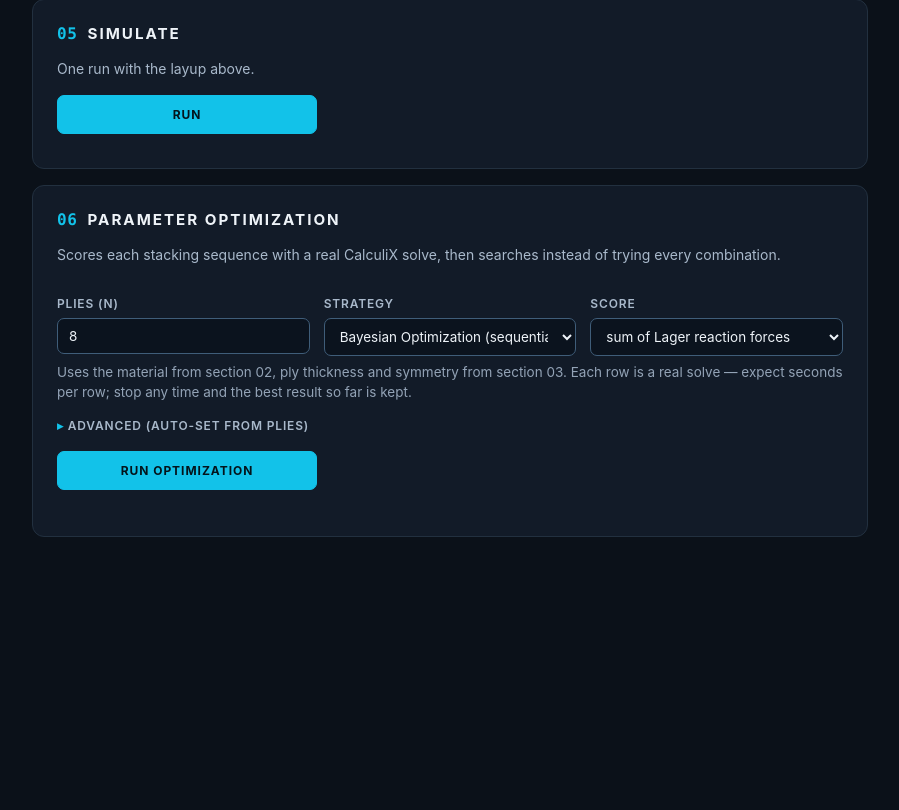
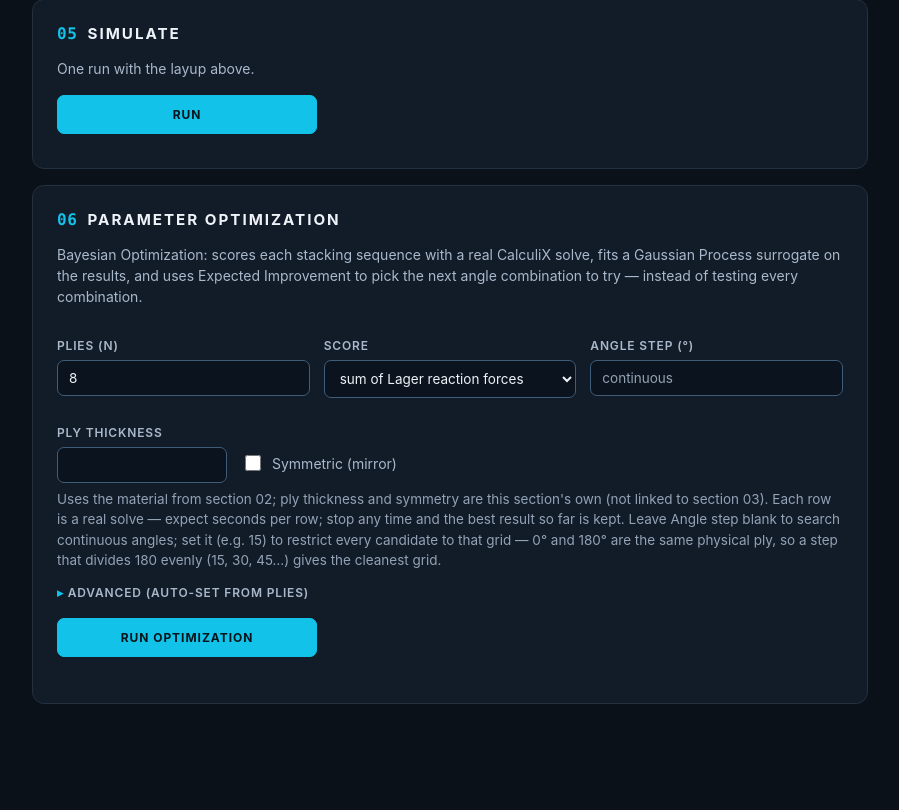
Before and after one commit to alexares211/fem-automation, a Flask app: page / in a window 1280 px wide. Shown: the part 1874-2684 px from the top of the page, without its empty margins (190-1089 px from the left). Before the commit the page ends 2411 px from the top, so only its background shows below. Run offline with Flask 3, Linux system fonts and the light colour scheme.

Commit message:
parameter optimizar with Bayesian method only

```diff
--- a/app.py
+++ b/app.py
@@ -156,6 +156,7 @@
                 evaluator, n_plies, symmetric=symmetric,
                 n_init=params["n_init"], n_iter=params["n_iter"],
                 xi=params["xi"], rng=rng, on_eval=on_eval,
+                angle_step=params["angle_step"],
             )
         else:
             result = genetic_search_then_verify(
@@ -163,6 +164,7 @@
                 n_init=params["n_init"], pop_size=params["pop_size"],
                 n_generations=params["n_generations"], top_k=params["top_k"],
                 rng=rng, on_eval=on_eval,
+                angle_step=params["angle_step"],
             )
         job["result"] = result
     except SurrogateError as e:
@@ -206,11 +208,14 @@
             "pop_size": int(data.get("pop_size") or 200),
             "n_generations": int(data.get("n_generations") or 60),
             "top_k": int(data.get("top_k") or 3),
+            "angle_step": float(data["angle_step"]) if str(data.get("angle_step") or "").strip() else None,
         }
     except (TypeError, ValueError):
         return jsonify({"ok": False, "error": "Bad numeric input in the optimization settings."})
     if params["reduce"] not in ("sum", "max"):
         return jsonify({"ok": False, "error": "reduce must be 'sum' or 'max'."})
+    if params["angle_step"] is not None and not (0 < params["angle_step"] <= 180):
+        return jsonify({"ok": False, "error": "Angle step must be a positive number, at most 180."})
 
     if not output_folder:
         return jsonify({"ok": False, "error": "Please provide an output folder for the search."})
--- a/templates/index.html
+++ b/templates/index.html
@@ -312,19 +312,12 @@
 
     <section class="panel" id="optSection">
       <div class="sec-head"><span class="sec-num">06</span><h2 class="sec-title">Parameter Optimization</h2></div>
-      <p class="sec-note">Scores each stacking sequence with a real CalculiX solve, then searches instead of trying every combination.</p>
+      <p class="sec-note">Bayesian Optimization: scores each stacking sequence with a real CalculiX solve, fits a Gaussian Process surrogate on the results, and uses Expected Improvement to pick the next angle combination to try &mdash; instead of testing every combination.</p>
 
       <div class="row">
         <div>
           <label for="bo_num_plies">Plies (N)</label>
           <input type="number" id="bo_num_plies" value="8" step="1" min="1">
-        </div>
-        <div>
-          <label for="bo_strategy">Strategy</label>
-          <select id="bo_strategy">
-            <option value="bayesian" selected>Bayesian Optimization (sequential)</option>
-            <option value="genetic">Search-then-verify (genetic algorithm)</option>
-          </select>
         </div>
         <div>
           <label for="bo_reduce">Score</label>
@@ -333,8 +326,21 @@
             <option value="max">max Lager reaction force</option>
           </select>
         </div>
+        <div>
+          <label for="bo_angle_step">Angle step (&deg;)</label>
+          <input type="number" id="bo_angle_step" value="" step="1" min="0" placeholder="continuous">
+        </div>
       </div>
-      <div class="hint">Uses the material from section&nbsp;02, ply thickness and symmetry from section&nbsp;03. Each row is a real solve &mdash; expect seconds per row; stop any time and the best result so far is kept.</div>
+      <div class="row" style="margin-top:12px; align-items:flex-end;">
+        <div style="max-width:170px;">
+          <label for="bo_thickness">Ply thickness</label>
+          <input type="number" id="bo_thickness" step="any" min="0">
+        </div>
+        <label class="check" style="margin-bottom:9px;">
+          <input type="checkbox" id="bo_symmetric"> Symmetric (mirror)
+        </label>
+      </div>
+      <div class="hint">Uses the material from section&nbsp;02; ply thickness and symmetry are this section's own (not linked to section&nbsp;03). Each row is a real solve &mdash; expect seconds per row; stop any time and the best result so far is kept. Leave Angle step blank to search continuous angles; set it (e.g. 15) to restrict every candidate to that grid &mdash; 0&deg; and 180&deg; are the same physical ply, so a step that divides 180 evenly (15, 30, 45&hellip;) gives the cleanest grid.</div>
 
       <details class="advanced" id="bo_advanced">
         <summary>Advanced (auto-set from Plies)</summary>
@@ -342,11 +348,6 @@
           <div><label for="bo_n_init">Initial samples</label><input type="number" id="bo_n_init" value="8" step="1" min="1"></div>
           <div><label for="bo_n_iter">EI iterations</label><input type="number" id="bo_n_iter" value="15" step="1" min="0"></div>
           <div><label for="bo_xi">Exploration &xi;</label><input type="number" id="bo_xi" value="0.01" step="0.005" min="0"></div>
-        </div>
-        <div class="row" id="bo_genetic_fields" style="display:none;">
-          <div><label for="bo_pop_size">GA population</label><input type="number" id="bo_pop_size" value="200" step="10" min="10"></div>
-          <div><label for="bo_n_generations">GA generations</label><input type="number" id="bo_n_generations" value="60" step="5" min="1"></div>
-          <div><label for="bo_top_k">Verify top-k</label><input type="number" id="bo_top_k" value="3" step="1" min="1"></div>
         </div>
       </details>
 
@@ -1081,26 +1082,17 @@
 (function () {
   const btn = document.getElementById("boBtn");
   if (!btn) return;
-  const strategySel = document.getElementById("bo_strategy");
-  const bayesFields = document.getElementById("bo_bayes_fields");
-  const geneticFields = document.getElementById("bo_genetic_fields");
   const progress = document.getElementById("boProgress");
   const summaryBox = document.getElementById("boSummary");
   const tableBox = document.getElementById("boTableBox");
 
-  strategySel.addEventListener("change", () => {
-    const isBayes = strategySel.value === "bayesian";
-    bayesFields.style.display = isBayes ? "flex" : "none";
-    geneticFields.style.display = isBayes ? "none" : "flex";
-  });
-
-  // ---- auto-set the advanced (Initial samples / EI iterations / Exploration /
-  // GA population / GA generations / Verify top-k) fields from how many free
-  // angles the search actually has to explore, so nobody has to understand the
-  // algorithm just to run it. Stops overwriting a field once the user has
-  // edited it by hand -- the "just in case" escape hatch stays untouched. ----
+  // ---- auto-set the advanced (Initial samples / EI iterations / Exploration)
+  // fields from how many free angles the search actually has to explore, so
+  // nobody has to understand the algorithm just to run it. Stops overwriting
+  // a field once the user has edited it by hand -- the "just in case" escape
+  // hatch stays untouched. ----
   const clamp = (v, lo, hi) => Math.min(hi, Math.max(lo, Math.round(v)));
-  const advancedIds = ["bo_n_init", "bo_n_iter", "bo_xi", "bo_pop_size", "bo_n_generations", "bo_top_k"];
+  const advancedIds = ["bo_n_init", "bo_n_iter", "bo_xi"];
   let advancedTouched = false;
   advancedIds.forEach(id => {
     document.getElementById(id).addEventListener("input", () => { advancedTouched = true; });
@@ -1108,7 +1100,7 @@
 
   function freePlyCount() {
     const n = Math.max(1, parseInt(document.getElementById("bo_num_plies").value, 10) || 1);
-    const symmetric = !!(document.getElementById("layupSym") || {}).checked;
+    const symmetric = !!(document.getElementById("bo_symmetric") || {}).checked;
     return symmetric ? Math.ceil(n / 2) : n;
   }
 
@@ -1118,12 +1110,9 @@
     document.getElementById("bo_n_init").value = clamp(2 * half + 2, 6, 20);
     document.getElementById("bo_n_iter").value = clamp(3 * half + 5, 10, 30);
     document.getElementById("bo_xi").value = "0.01";
-    document.getElementById("bo_pop_size").value = clamp(25 * half, 100, 300);
-    document.getElementById("bo_n_generations").value = 60;
-    document.getElementById("bo_top_k").value = 3;
   }
   document.getElementById("bo_num_plies").addEventListener("input", applyAutoDefaults);
-  (document.getElementById("layupSym") || { addEventListener() {} }).addEventListener("change", applyAutoDefaults);
+  document.getElementById("bo_symmetric").addEventListener("change", applyAutoDefaults);
   applyAutoDefaults();
 
   const seqStr = (arr) => "[ " + arr.map(a => fmtNum(a, 1) + "°").join(" / ") + " ]";
@@ -1131,37 +1120,46 @@
   let boJobId = null;
   let boPollTimer = null;
   let boHistoryLen = 0;
+  let boLastHistory = [];
+  let boScoreSort = null; // null (solve order) | "desc" (best first) | "asc" (worst first)
 
   function renderHistory(history) {
-    let best = -Infinity;
-    const rows = history.map((h, i) => {
-      best = Math.max(best, h.S);
-      const isBest = h.S === best;
-      return `<tr${isBest ? ' style="color:var(--ok);"' : ""}><td>${i + 1}</td><td>${escapeHtml(h.source || "")}</td>` +
+    boLastHistory = history;
+    const bestS = history.length ? Math.max(...history.map(h => h.S)) : null;
+    const numbered = history.map((h, i) => Object.assign({}, h, { _n: i + 1 }));
+    const rows = boScoreSort === "desc" ? [...numbered].sort((a, b) => b.S - a.S)
+      : boScoreSort === "asc" ? [...numbered].sort((a, b) => a.S - b.S)
+      : numbered;
+    const arrow = boScoreSort === "desc" ? " ▼" : boScoreSort === "asc" ? " ▲" : "";
+    const body = rows.map(h => {
+      const isBest = h.S === bestS;
+      return `<tr${isBest ? ' style="color:var(--ok);"' : ""}><td>${h._n}</td><td>${escapeHtml(h.source || "")}</td>` +
         `<td>${escapeHtml(seqStr(h.angles))}</td><td>${fmtNum(h.S, 4)}</td></tr>`;
     }).join("");
     tableBox.innerHTML = `<table class="resultsTable"><thead><tr>` +
-      `<th>#</th><th>Source</th><th>Sequence</th><th>Score</th>` +
-      `</tr></thead><tbody>${rows}</tbody></table>`;
+      `<th>#</th><th>Source</th><th>Sequence</th>` +
+      `<th id="boScoreHeader" style="cursor:pointer;user-select:none;" title="Click to sort best/worst">Score${arrow}</th>` +
+      `</tr></thead><tbody>${body}</tbody></table>`;
   }
 
-  function renderResult(result, method) {
-    if (!result) { summaryBox.innerHTML = `<div class="hint">No result -- stopped before any evaluation finished.</div>`; return; }
-    if (method === "bayesian") {
-      if (result.best_angles === null) { summaryBox.innerHTML = `<div class="hint">Stopped before any evaluation finished.</div>`; return; }
-      summaryBox.innerHTML = `<table class="resultsTable"><tbody>
-          <tr><td>Best sequence</td><td><strong>${escapeHtml(seqStr(result.best_angles))}</strong></td></tr>
-          <tr><td>Best score</td><td><strong>${fmtNum(result.best_S, 4)}</strong></td></tr>
-          <tr><td>Real evaluations</td><td>${result.n_evaluations}</td></tr>
-        </tbody></table>`;
-    } else {
-      const best = result.best;
-      summaryBox.innerHTML = best ? `<table class="resultsTable"><tbody>
-          <tr><td>Best verified sequence</td><td><strong>${escapeHtml(seqStr(best.angles))}</strong></td></tr>
-          <tr><td>Best score</td><td><strong>${fmtNum(best.S, 4)}</strong></td></tr>
-          <tr><td>Training points / verified</td><td>${result.surrogate_training_points} / ${result.verified.length}</td></tr>
-        </tbody></table>` : `<div class="hint">Stopped before any candidate was verified.</div>`;
+  // event delegation -- the header is recreated by innerHTML on every render,
+  // so this listens on the (stable) container instead of the <th> itself.
+  tableBox.addEventListener("click", (e) => {
+    if (!e.target.closest("#boScoreHeader")) return;
+    boScoreSort = boScoreSort === "desc" ? "asc" : "desc";
+    renderHistory(boLastHistory);
+  });
+
+  function renderResult(result) {
+    if (!result || result.best_angles === null) {
+      summaryBox.innerHTML = `<div class="hint">No result -- stopped before any evaluation finished.</div>`;
+      return;
     }
+    summaryBox.innerHTML = `<table class="resultsTable"><tbody>
+        <tr><td>Best sequence</td><td><strong>${escapeHtml(seqStr(result.best_angles))}</strong></td></tr>
+        <tr><td>Best score</td><td><strong>${fmtNum(result.best_S, 4)}</strong></td></tr>
+        <tr><td>Real evaluations</td><td>${result.n_evaluations}</td></tr>
+      </tbody></table>`;
   }
 
   async function pollBo() {
@@ -1194,13 +1192,14 @@
       } else {
         const stoppedNote = data.result && data.result.stopped ? " (stopped early by user)" : "";
         progress.textContent = `Done -- ${data.history.length} real solve(s) completed${stoppedNote}.`;
-        renderResult(data.result, strategySel.value);
+        renderResult(data.result);
       }
     }
   }
 
   btn.addEventListener("click", async () => {
     boHistoryLen = 0;
+    boLastHistory = []; boScoreSort = null;
     tableBox.innerHTML = ""; summaryBox.innerHTML = ""; progress.textContent = ""; liveLog.textContent = "";
 
     const m = window.femCollectModel ? window.femCollectModel() : {};
@@ -1212,24 +1211,24 @@
       progress.innerHTML = `<span class="row-error">Drop at least one Festlager on the model first.</span>`;
       return;
     }
-    if (!String(m.thickness).trim() || !(Number(m.thickness) > 0)) {
-      progress.innerHTML = `<span class="row-error">Enter the ply thickness in the Layup section first.</span>`;
+    const thickness = document.getElementById("bo_thickness").value;
+    if (!String(thickness).trim() || !(Number(thickness) > 0)) {
+      progress.innerHTML = `<span class="row-error">Enter the ply thickness above first.</span>`;
       return;
     }
 
-    const method = strategySel.value;
     const payload = Object.assign({}, m, {
       output_folder: document.getElementById("run_output_folder").value,
       ccx_exe: document.getElementById("run_ccx_exe").value,
       num_plies: document.getElementById("bo_num_plies").value,
       reduce: document.getElementById("bo_reduce").value,
-      method: method,
+      angle_step: document.getElementById("bo_angle_step").value,
+      thickness: thickness,
+      symmetric: document.getElementById("bo_symmetric").checked,
+      method: "bayesian",
       n_init: document.getElementById("bo_n_init").value,
       n_iter: document.getElementById("bo_n_iter").value,
       xi: document.getElementById("bo_xi").value,
-      pop_size: document.getElementById("bo_pop_size").value,
-      n_generations: document.getElementById("bo_n_generations").value,
-      top_k: document.getElementById("bo_top_k").value,
     });
 
     btn.disabled = true;
```
Also changed, not shown: surrogate.py (+38 -9 lines).
